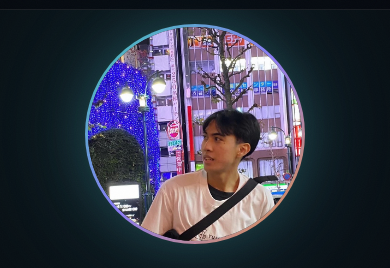
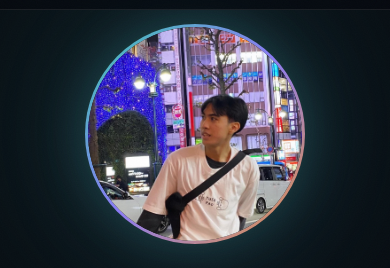
Before and after one commit to anuphongpa-art/portfolio, a plain HTML site: page index.html in a window 390 px wide. Shown: the part 56-324 px from the top of the page. Drawn offline with nearby package versions, Linux system fonts and the light colour scheme; a web font is replaced by a local one.

Commit message:
Adjust profile photo zoom to show upper body on mobile
Reduce scale from 1.6 to 1.3 and shift transform-origin down to 28%
so the subject's face and upper body are both visible in the circle.

Co-Authored-By: Claude Sonnet 4.6 <noreply@anthropic.com>

```diff
--- a/index.html
+++ b/index.html
@@ -993,7 +993,7 @@ footer {
     flex-shrink: 0;
   }
   .hero-photo-col::after { display: none; }
-  .hero-photo-col img { width: 100%; height: 100%; object-fit: cover; object-position: center 15%; display: block; transform: scale(1.6); transform-origin: center 18%; }
+  .hero-photo-col img { width: 100%; height: 100%; object-fit: cover; object-position: center 15%; display: block; transform: scale(1.3); transform-origin: center 28%; }
   .hero-layout { max-width: 100%; text-align: center; }
   .hero-text-col { text-align: center; }
   .hero-actions { justify-content: center; }
```
